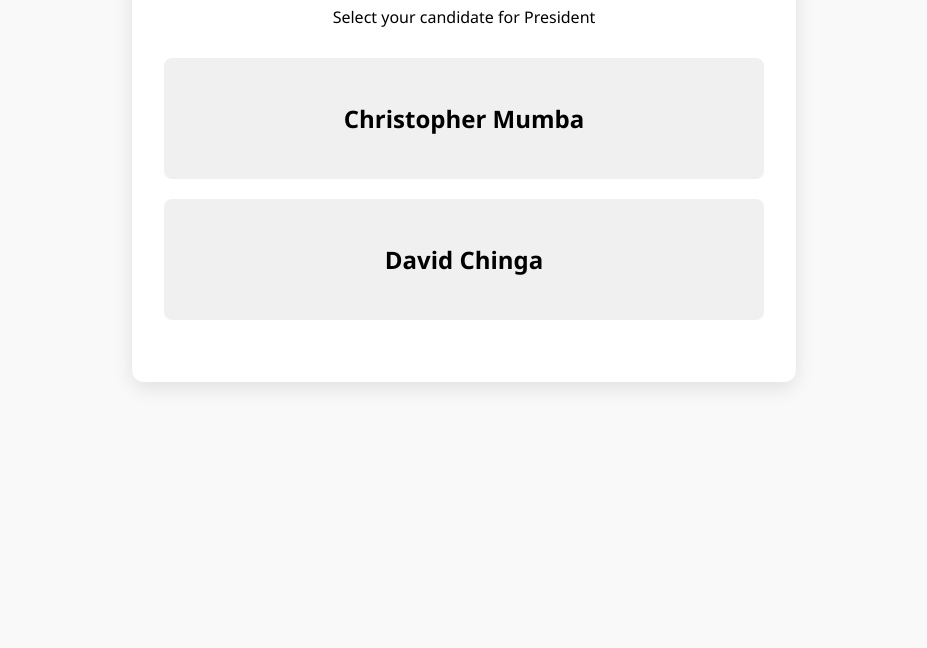
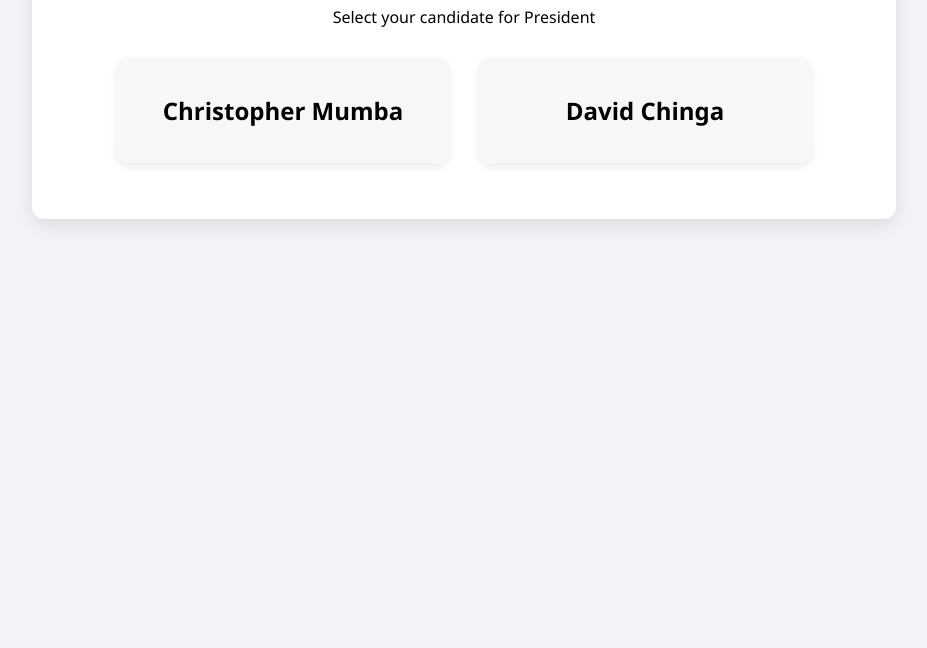
Before and after one commit to z3r0-c001995/voting-site, a plain HTML site: page index.html in a window 1280 px wide. Shown: the part 152-800 px from the top of the page, without its empty margins (176-1103 px from the left). Drawn offline with Linux system fonts and the light colour scheme.

Commit message:
Update style.css

```diff
--- a/style.css
+++ b/style.css
@@ -1,12 +1,12 @@
 body {
   font-family: 'Segoe UI', sans-serif;
-  background: #f9f9f9;
+  background: #f2f4f7;
   margin: 0;
   padding: 0;
 }
 
 .container {
-  max-width: 600px;
+  max-width: 800px;
   margin: 40px auto;
   background: white;
   padding: 2rem;
@@ -21,26 +21,38 @@ h1 {
 
 .candidates {
   display: flex;
-  flex-direction: column;
-  gap: 20px;
-  margin: 30px 0;
+  flex-wrap: wrap;
+  justify-content: center;
+  gap: 30px;
+  margin-top: 30px;
 }
 
 .card {
-  padding: 1.5rem;
-  background-color: #f0f0f0;
-  border-radius: 8px;
+  background-color: #f7f7f7;
+  border-radius: 10px;
+  padding: 1rem;
+  width: 300px;
+  box-shadow: 0 4px 10px rgba(0, 0, 0, 0.08);
+  transition: transform 0.3s ease;
   cursor: pointer;
-  transition: 0.3s ease;
+  text-align: center;
 }
 
 .card:hover {
-  background-color: #d0e8ff;
-  transform: scale(1.02);
+  transform: translateY(-5px);
+  background-color: #e1f0ff;
+}
+
+.card img {
+  width: 100%;
+  height: 250px;
+  object-fit: cover;
+  border-radius: 8px;
+  margin-bottom: 1rem;
 }
 
 .result {
-  margin-top: 1rem;
+  margin-top: 1.5rem;
   font-weight: bold;
   color: green;
 }
```
